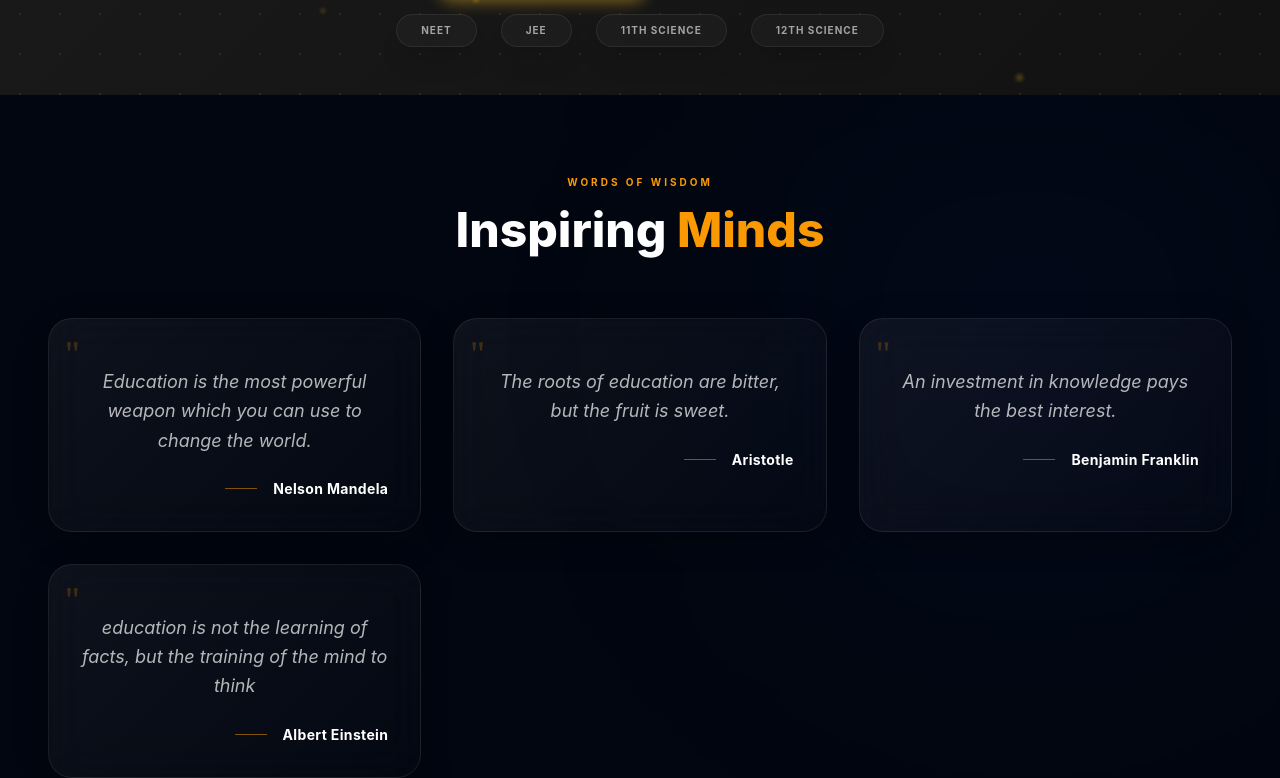
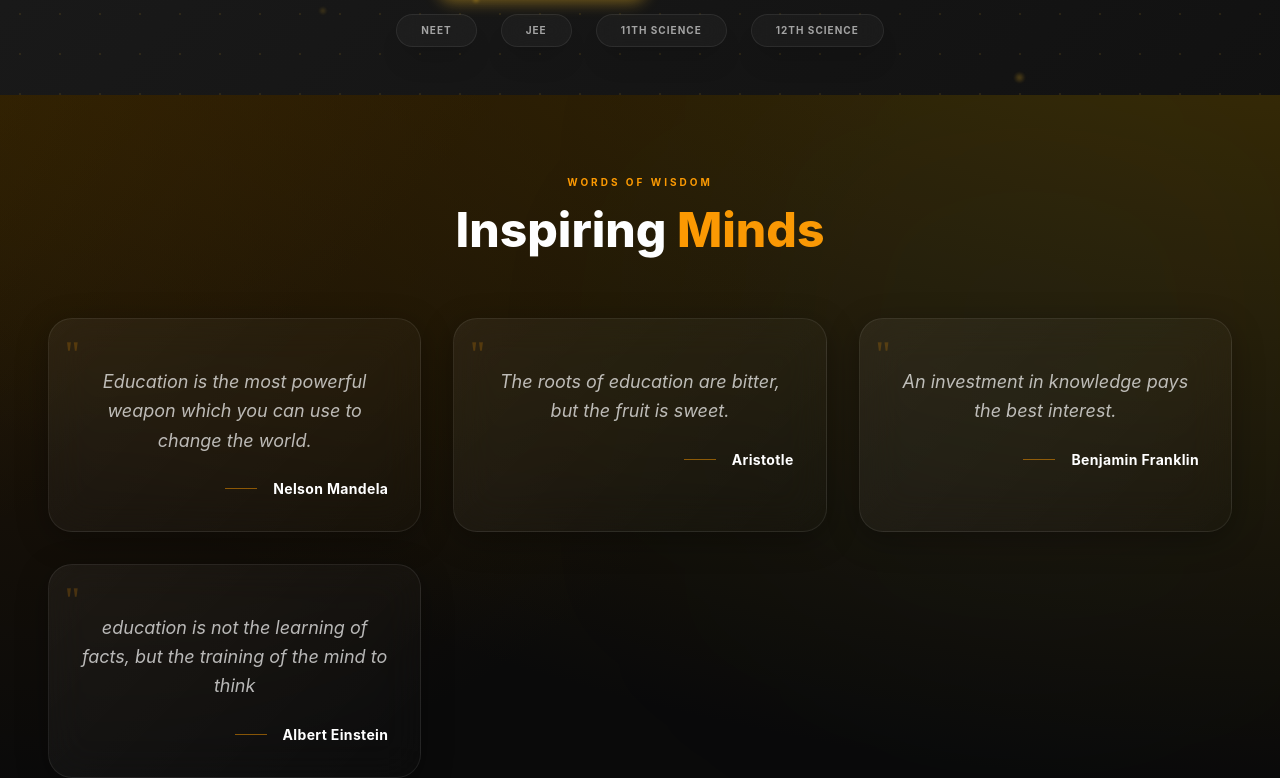
Before and after one commit to aman-cmd-hindi/antigravity, a React (Vite) app: page / in a window 1280 px wide. Shown: the part 766-1544 px from the top of the page. Built offline with nearby package versions, Linux system fonts and the light colour scheme.

Commit message:
Apply consistent animated golden backgrounds across all website sections

```diff
--- a/src/components/About.jsx
+++ b/src/components/About.jsx
@@ -2,7 +2,7 @@ import React from 'react';
 
 const About = () => {
   return (
-    <section id="about" className="py-32 px-6 md:px-12 relative overflow-hidden">
+    <section id="about" className="py-32 px-6 md:px-12 bg-mesh relative overflow-hidden">
       {/* Abstract Background Shapes */}
       <div className="absolute top-1/2 left-0 w-96 h-96 bg-blue-500/5 rounded-full blur-[100px] -translate-y-1/2"></div>
 
--- a/src/components/Faculty.jsx
+++ b/src/components/Faculty.jsx
@@ -47,7 +47,7 @@ const faculty = [
 
 const Faculty = () => {
   return (
-    <section id="faculty" className="py-32 px-6 md:px-12 bg-[#020610] relative overflow-hidden">
+    <section id="faculty" className="py-32 px-6 md:px-12 bg-mesh relative overflow-hidden">
       {/* Decorative Background Elements */}
       <div className="absolute top-0 left-0 w-[500px] h-[500px] bg-blue-600/5 rounded-full blur-[150px] pointer-events-none"></div>
       <div className="absolute bottom-0 right-0 w-[500px] h-[500px] bg-purple-600/5 rounded-full blur-[150px] pointer-events-none"></div>
--- a/src/components/Footer.jsx
+++ b/src/components/Footer.jsx
@@ -6,7 +6,7 @@ const Footer = () => {
   };
 
   return (
-    <footer id="contact" className="bg-[#020610] pt-32 pb-12 px-6 md:px-12 relative overflow-hidden">
+    <footer id="contact" className="bg-mesh pt-32 pb-12 px-6 md:px-12 relative overflow-hidden">
       {/* Decorative Gradient */}
       <div className="absolute bottom-0 left-1/2 -translate-x-1/2 w-[1000px] h-[300px] bg-blue-600/5 rounded-full blur-[150px] pointer-events-none"></div>
 
--- a/src/components/Quotes.jsx
+++ b/src/components/Quotes.jsx
@@ -3,7 +3,7 @@ import { quotes } from './Reviews';
 
 const Quotes = () => {
   return (
-    <section className="py-20 px-6 md:px-12 bg-[#020610] relative overflow-hidden">
+    <section className="py-20 px-6 md:px-12 bg-mesh relative overflow-hidden">
       <div className="absolute top-0 right-0 w-[500px] h-[500px] bg-blue-600/5 rounded-full blur-[150px] pointer-events-none"></div>
 
       <div className="max-w-7xl mx-auto text-center">
--- a/src/index.css
+++ b/src/index.css
@@ -88,6 +88,8 @@ body {
     radial-gradient(at 0% 0%, hsla(45, 100%, 15%, 1) 0, transparent 50%),
     radial-gradient(at 50% 0%, hsla(35, 100%, 10%, 1) 0, transparent 50%),
     radial-gradient(at 100% 0%, hsla(45, 100%, 15%, 1) 0, transparent 50%);
+  background-size: 200% 200%;
+  animation: gradientBG 20s ease infinite;
 }
 
 /* Animated Golden Background */
```
